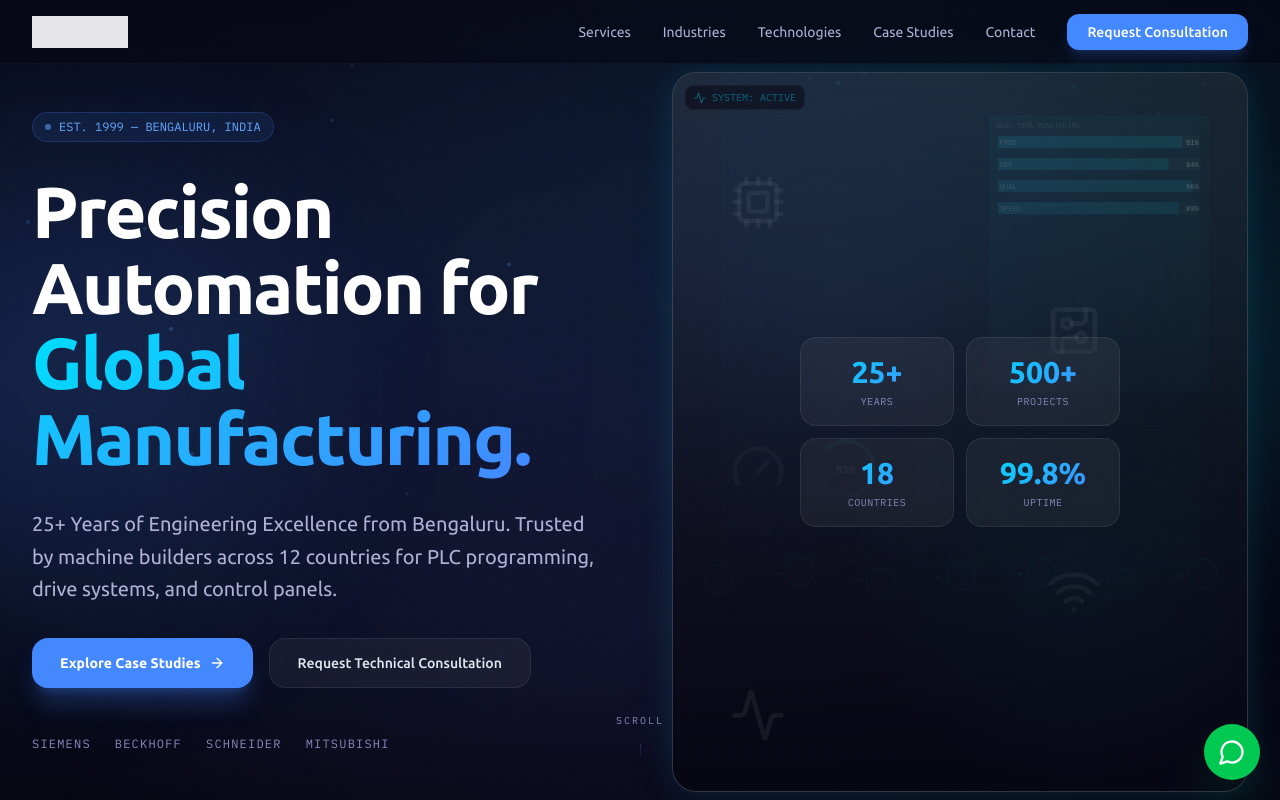
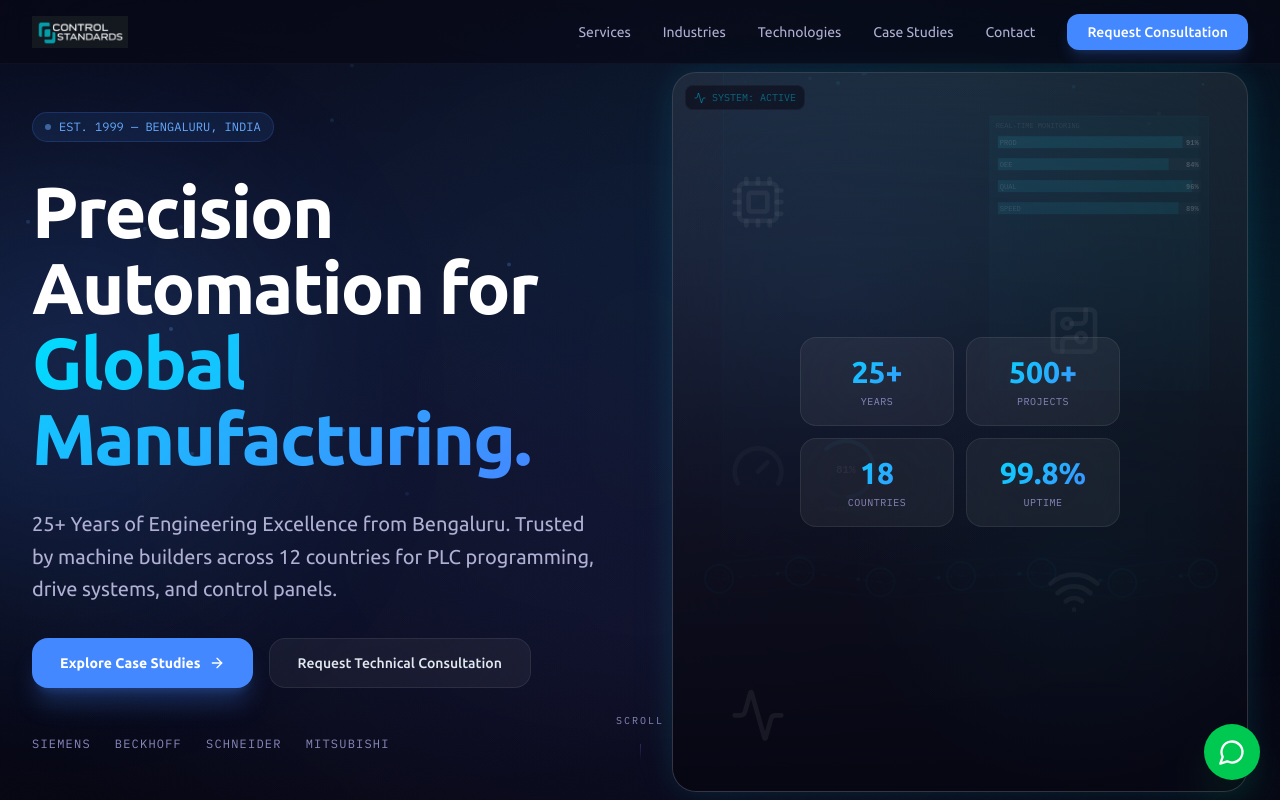
Before and after one commit to cvaradharaj/website, a Next.js app in the folder control-standards/: page / in a window 1280 px wide. Shown: the top 800 px of the page. Built offline with nearby package versions, Linux system fonts and the light colour scheme.

Commit message:
fix logo display: remove brightness-0 invert filter that forced logo to pure white silhouette

```diff
--- a/control-standards/components/ContactSection.tsx
+++ b/control-standards/components/ContactSection.tsx
@@ -109,7 +109,7 @@ export default function ContactSection() {
                 <img
                   src="/logo-sm.png"
                   alt="Control Standards"
-                  className="h-8 w-auto brightness-0 invert opacity-80"
+                   className="h-8 w-auto opacity-80"
                 />
               </div>
 
--- a/control-standards/components/Footer.tsx
+++ b/control-standards/components/Footer.tsx
@@ -19,7 +19,7 @@ export default function Footer() {
               <img
                 src="/logo-sm.png"
                 alt="Control Standards"
-                className="h-8 w-auto brightness-0 invert opacity-80"
+                className="h-8 w-auto opacity-80"
               />
             </div>
             <p className="text-xs text-slate-400 leading-relaxed max-w-xs">
--- a/control-standards/components/Navbar.tsx
+++ b/control-standards/components/Navbar.tsx
@@ -24,7 +24,7 @@ export default function Navbar() {
           <img
             src="/logo-sm.png"
             alt="Control Standards"
-            className="h-7 sm:h-8 w-auto brightness-0 invert opacity-90 group-hover:opacity-100 transition-opacity"
+            className="h-7 sm:h-8 w-auto transition-opacity"
           />
         </a>
 
```
